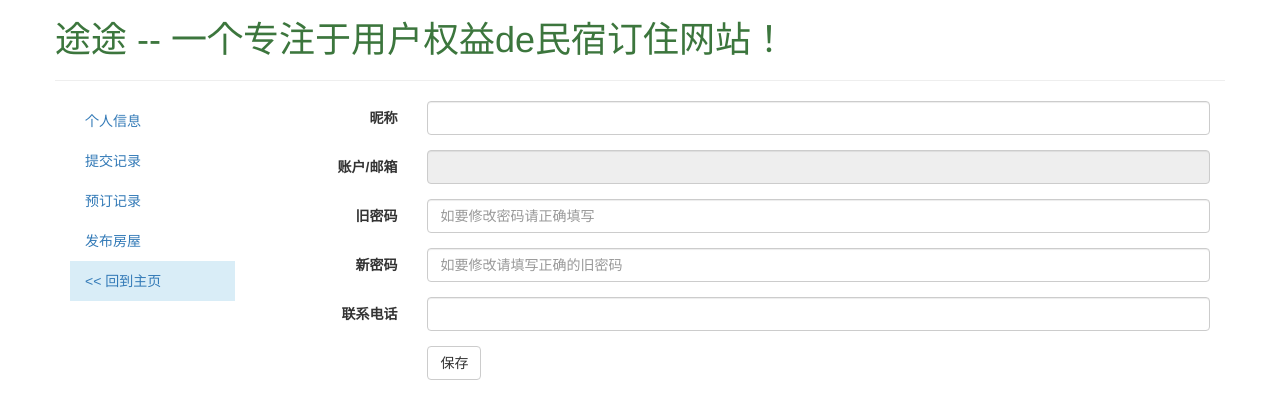
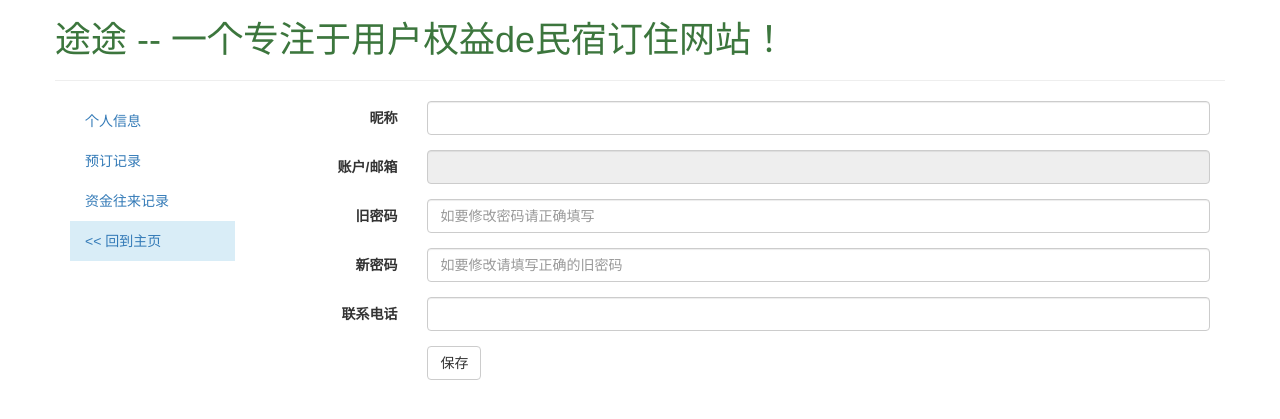
Before and after one commit to ShawnCrazy/minsu, a CodeIgniter app: the page made by application/views/pages/person.php in a window 1280 px wide. Shown: the top 419 px of the page. Run offline with CodeIgniter, Linux system fonts and the light colour scheme; data that the repository does not hold is empty; some libraries are stand-ins or nearby versions.

Commit message:
增加用户身份

```diff
--- a/application/views/pages/person.php
+++ b/application/views/pages/person.php
@@ -22,11 +22,12 @@
 <div class="container">
     <div class="row">
         <div class="col-md-2 col-sm-3" id="myScrollspy">
-            <ul class="nav" data-spy="affix" data-offset-top="50">
+            <ul id="tabbar" class="nav" data-spy="affix" data-offset-top="50">
                 <li class=""><a href="#person" data-toggle="tab">个人信息</a></li>
-                <li class=""><a href="#record" data-toggle="tab" onclick="getSubRec()">提交记录</a></li>
+                <li class="" id="room-rec"><a href="#record" data-toggle="tab" onclick="getSubRec()">提交记录</a></li>
                 <li class=""><a href="#ordered" data-toggle="tab" onclick="getOrdered()">预订记录</a></li>
-                <li class=""><a href="#submit" data-toggle="tab">发布房屋</a></li>
+                <li class="" id="room-pub"><a href="#submit" data-toggle="tab">发布房屋</a></li>
+                <li class="" id="#order-record"><a href="#bill" data-toggle="tab">资金往来记录</a></li>
                 <li class="bg-info"><a href="<?= site_url('page'); ?>"><< 回到主页</a></li>
             </ul>
         </div>
@@ -160,11 +161,37 @@
                     </div>
                 </form>
             </div>
+            <div class="tab-pane fade table-responsive" id="bill">
+                <table class="table">
+                    <caption>资金往来记录</caption>
+
+                </table>
+            </div>
         </div>
     </div>
 </div>
 </body>
 <script type="text/javascript">
+    /*获取cookie pri参数*/
+    var getCookie = document.cookie.replace(/[ ]/g, "");
+    var arrCookie = getCookie.split(";") ;
+    var pri;  //声明变量pri
+    for (var i = 0; i < arrCookie.length; i++) {   //使用for循环查找cookie中的tips变量
+        var arr = arrCookie[i].split("=");   //将单条cookie用"等号"为标识，将单条cookie保存为arr数组
+        if ('pri' == arr[0]) {  //匹配变量名称，其中arr[0]是指的cookie名称，如果该条变量为tips则执行判断语句中的赋值操作
+            pri = arr[1];   //将cookie的值赋给变量tips
+            break;   //终止for循环遍历
+        }
+    }
+    if (pri === '1'){
+        $('#room-rec').show();
+        $('#room-pub').show();
+        $('#order-record').show();
+    }else{
+        $('#room-rec').hide();
+        $('#room-pub').hide();
+        $('#order-record').hide();
+    }
     var user_primary_id = -1;
     var now = new Date();
     var currentDay = now.getFullYear() + '-' + (now.getMonth() + 1) + '-' + now.getDate();
```
